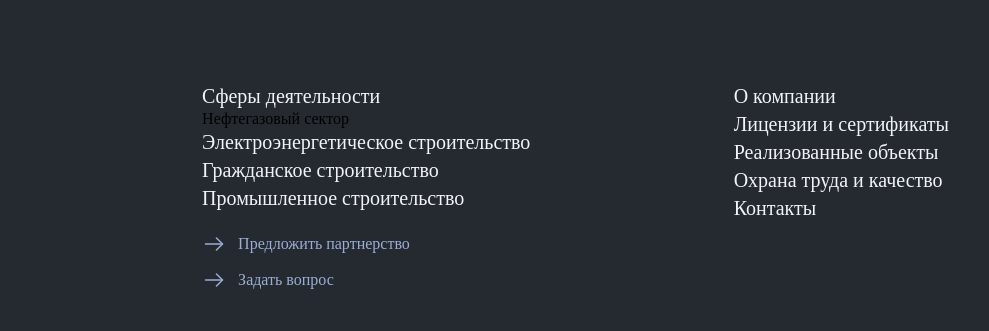
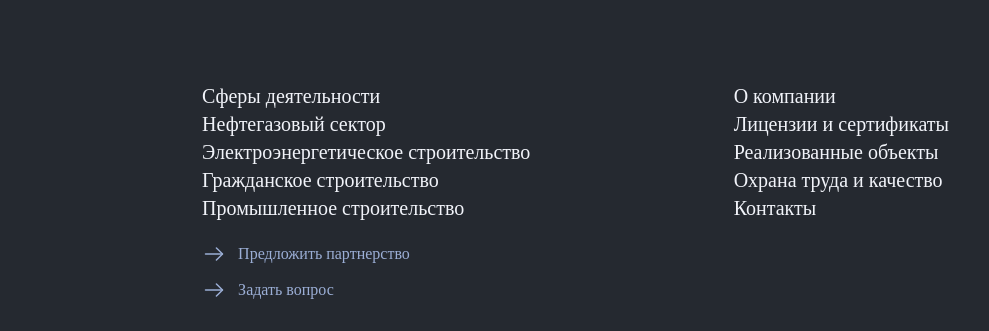
Before and after one commit to yury7412/Base, a plain HTML site: page index.html in a window 1280 px wide. Shown: the part 4135-4466 px from the top of the page, 291-1280 px from the left. Drawn offline with nearby package versions, Linux system fonts and the light colour scheme.

Commit message:
Update index.html

```diff
--- a/index.html
+++ b/index.html
@@ -553,7 +553,7 @@
                     <div class="menu_footer">
                         <ul>
                             <li><a href="">Сферы деятельности</a></li>
-                            <li class="a_footer><a href="">Нефтегазовый сектор</a></li>
+                            <li><a href="">Нефтегазовый сектор</a></li>
                             <li><a href="">Электроэнергетическое строительство</a></li>
                             <li><a href="">Гражданское строительство</a></li>
                             <li><a href="">Промышленное строительство</a></li>
```
